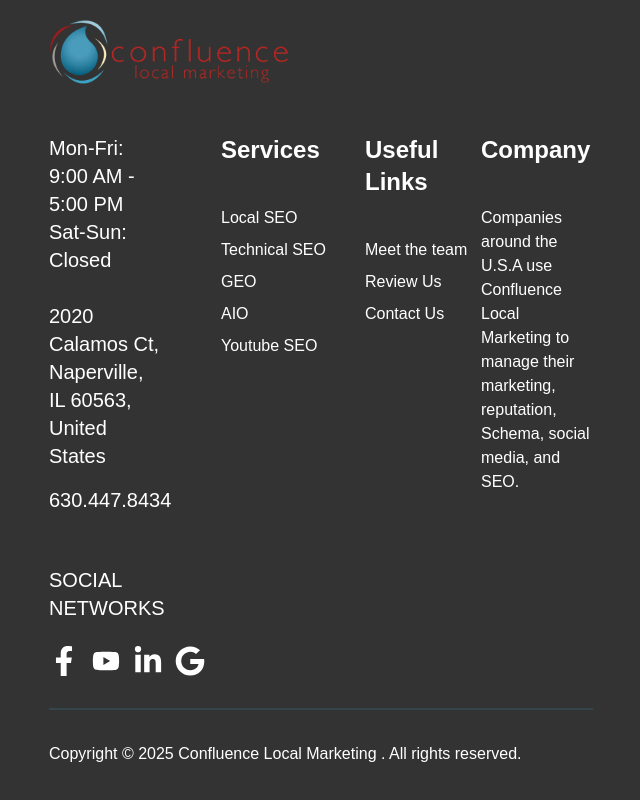
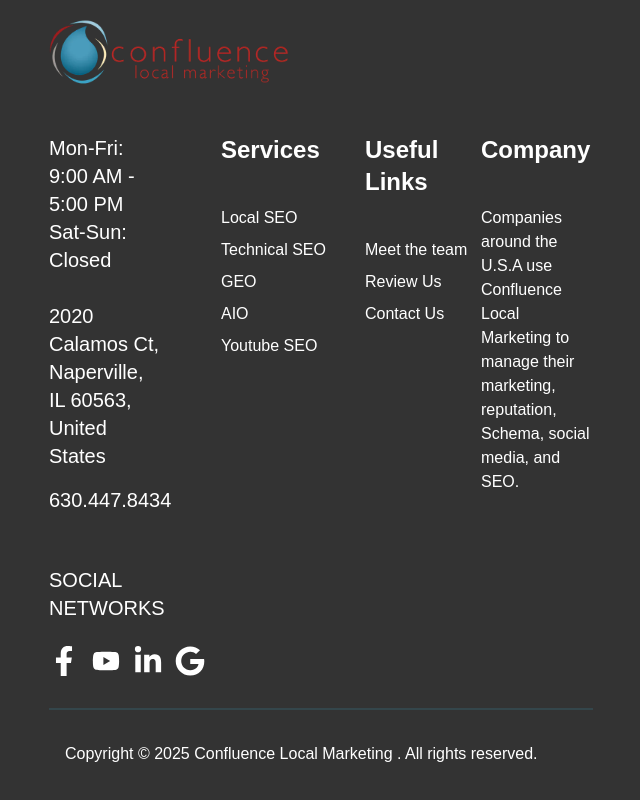
Before and after one commit to reymundeme/confluence-frontend, a Next.js app: page / in a window 1280 px wide. Shown: the part 1589-2389 px from the top of the page, without its empty margins (319-959 px from the left). Built offline with nearby package versions, Linux system fonts and the light colour scheme.

Commit message:
remove the whitespace-nowrap in copyright

```diff
--- a/src/components/Footer.tsx
+++ b/src/components/Footer.tsx
@@ -89,7 +89,7 @@
             </div>
 
             {/* copyright */}
-            <span className="whitespace-nowrap mt-8 text-md">Copyright © 2025 Confluence Local Marketing . All rights reserved.</span>
+            <span className="mt-8 text-md mx-4">Copyright © 2025 Confluence Local Marketing . All rights reserved.</span>
         </div>
     )
 }
```
